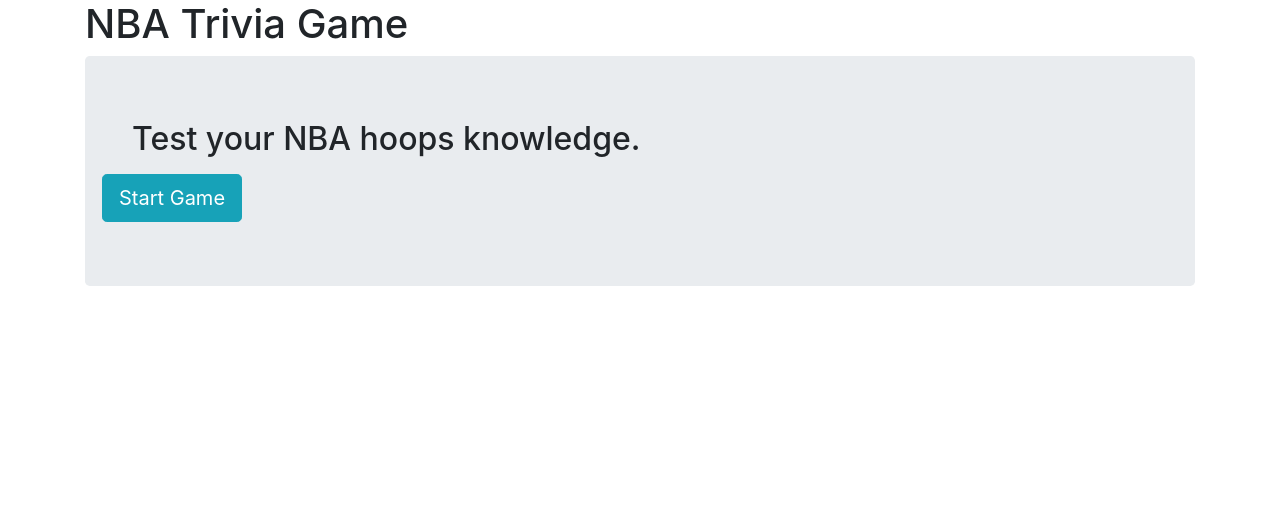
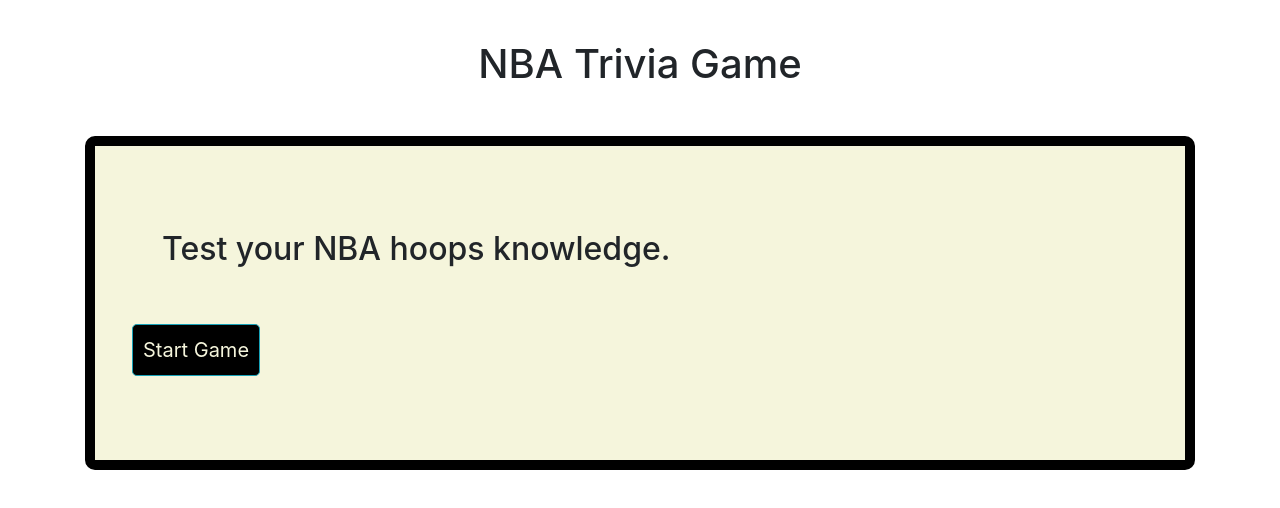
Before and after one commit to charles-codes/triviagame, a plain HTML site: page index.html in a window 1280 px wide. Drawn offline with nearby package versions, Linux system fonts and the light colour scheme.

Commit message:
fourth commit with sleight style changes. maybe more forthcoming.

```diff
--- a/assets/css/style.css
+++ b/assets/css/style.css
@@ -0,0 +1,27 @@
+.jumbotron {
+    border: solid black 10px;
+    border-radius: 10px;
+    background-color: beige;
+}
+
+#start {
+    background-color: black;
+    color: beige;
+    padding: 10px;
+}
+
+.header {
+    text-align: center;
+    padding: 20px;
+    margin: 20px;
+}
+
+#game {
+    padding: 20px;
+}
+
+.btn {
+    margin: 20px;
+    background-color: black;
+    color: beige;
+}
--- a/index.html
+++ b/index.html
@@ -11,7 +11,7 @@
 
     <link rel="stylesheet" href="https://stackpath.bootstrapcdn.com/bootstrap/4.3.1/css/bootstrap.min.css">
 
-    <link rel="stylesheet" type= "text/stylesheet" href="assets/css/style.css">
+    <link rel="stylesheet" href="assets/css/style.css">
 
   </head>
 
```
Also changed, not shown: assets/images/nbajam_court.png (added), assets/images/nbajamcourt.png (added).
